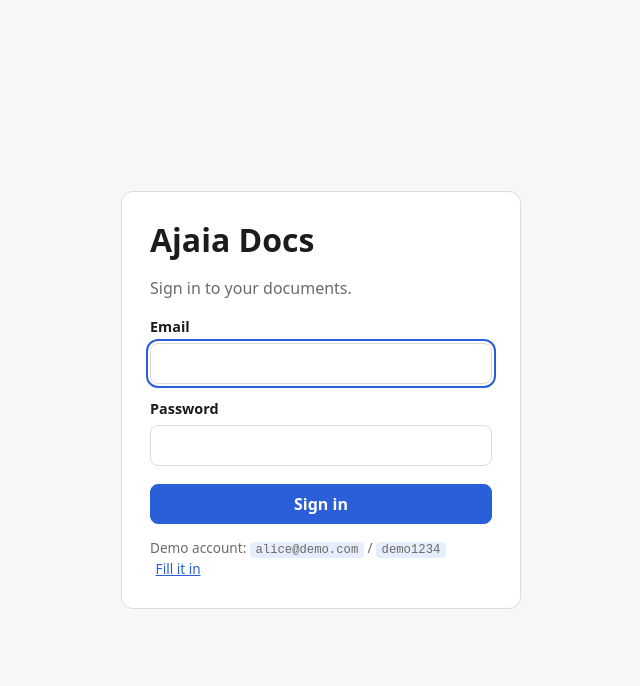
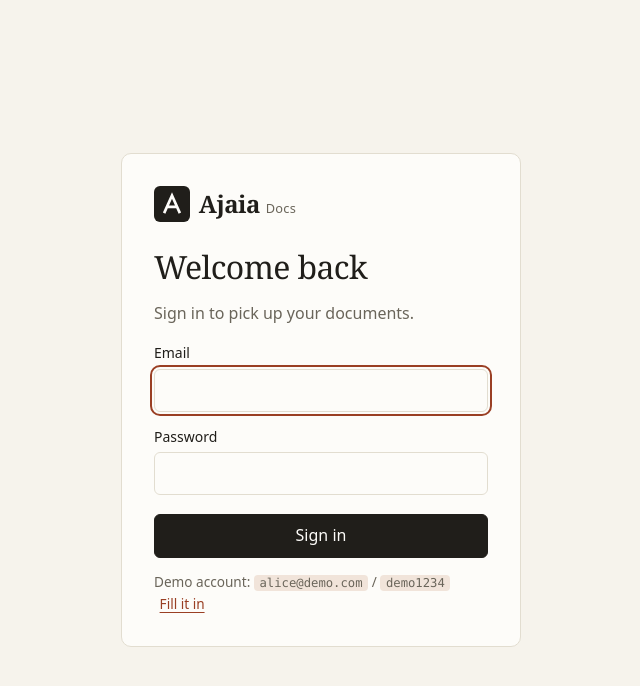
Before and after one commit to eJosR-Coding/ajaia, a React (Vite) app in the folder frontend/: page / in a window 1280 px wide. Shown: the top 686 px of the page, without its empty margins (319-959 px from the left). Built offline with nearby package versions, Linux system fonts and the light colour scheme; no server answers.

Commit message:
feat(web): editorial design tokens, type pairing and wordmark

```diff
--- a/frontend/package.json
+++ b/frontend/package.json
@@ -9,6 +9,8 @@
     "preview": "vite preview"
   },
   "dependencies": {
+    "@fontsource-variable/geist": "^5.3.0",
+    "@fontsource-variable/newsreader": "^5.3.0",
     "@tiptap/extension-underline": "^2.11.0",
     "@tiptap/pm": "^2.11.0",
     "@tiptap/react": "^2.11.0",
--- a/frontend/src/Dashboard.tsx
+++ b/frontend/src/Dashboard.tsx
@@ -1,6 +1,7 @@
 import { ChangeEvent, useCallback, useEffect, useRef, useState } from "react";
 import { api, ApiError, DocMeta, User } from "./api";
 import { navigate } from "./App";
+import Wordmark from "./Wordmark";
 
 function fmt(iso: string | null) {
   if (!iso) return "";
@@ -81,7 +82,7 @@ export default function Dashboard({ user, onLogout }: { user: User; onLogout: ()
   return (
     <div className="page">
       <header className="topbar">
-        <strong className="brand">Ajaia Docs</strong>
+        <Wordmark />
         <span className="spacer" />
         <span className="muted who">{user.name}</span>
         <button onClick={onLogout}>Log out</button>
--- a/frontend/src/Editor.tsx
+++ b/frontend/src/Editor.tsx
@@ -5,6 +5,7 @@ import Underline from "@tiptap/extension-underline";
 import { api, ApiError, Doc, User, VersionMeta } from "./api";
 import { navigate } from "./App";
 import ShareDialog from "./ShareDialog";
+import Wordmark from "./Wordmark";
 
 type Status = "idle" | "saving" | "saved" | "error" | "conflict";
 const AUTOSAVE_MS = 1000;
@@ -29,7 +30,7 @@ export default function EditorPage({ docId, user, onLogout }: { docId: number; u
 
   const bar = (
     <header className="topbar">
-      <a href="#/" className="brand" style={{ color: "inherit", textDecoration: "none" }}>Ajaia Docs</a>
+      <a href="#/" className="brand" aria-label="Ajaia Docs home"><Wordmark /></a>
       <span className="spacer" />
       <span className="muted who">{user.name}</span>
       <button onClick={onLogout}>Log out</button>
--- a/frontend/src/Login.tsx
+++ b/frontend/src/Login.tsx
@@ -1,5 +1,6 @@
 import { FormEvent, useState } from "react";
 import { api, ApiError, User } from "./api";
+import Wordmark from "./Wordmark";
 
 export default function Login({ onLogin }: { onLogin: (u: User) => void }) {
   const [email, setEmail] = useState("");
@@ -23,8 +24,9 @@ export default function Login({ onLogin }: { onLogin: (u: User) => void }) {
   return (
     <main className="center">
       <form className="card login" onSubmit={submit}>
-        <h1>Ajaia Docs</h1>
-        <p className="muted">Sign in to your documents.</p>
+        <Wordmark big />
+        <h1>Welcome back</h1>
+        <p className="muted">Sign in to pick up your documents.</p>
         <label>
           Email
           <input type="email" value={email} autoComplete="username" required autoFocus
--- /dev/null
+++ b/frontend/src/Wordmark.tsx
@@ -0,0 +1,12 @@
+// tiny brand lockup, pure svg so no extra request. mark = letter A cut into an ink tile
+export default function Wordmark({ big = false }: { big?: boolean }) {
+  return (
+    <span className={`wordmark${big ? " big" : ""}`}>
+      <svg width="26" height="26" viewBox="0 0 32 32" aria-hidden="true" focusable="false">
+        <rect width="32" height="32" fill="var(--primary)" />
+        <path d="M9.5 23 16 8.5 22.5 23M12 18.5h8" fill="none" stroke="var(--primary-text)" strokeWidth="2.4" strokeLinecap="square" />
+      </svg>
+      <span className="wordmark-text">Ajaia <span>Docs</span></span>
+    </span>
+  );
+}
--- a/frontend/src/main.tsx
+++ b/frontend/src/main.tsx
@@ -1,6 +1,9 @@
 import React from "react";
 import { createRoot } from "react-dom/client";
 import App from "./App";
+import "@fontsource-variable/geist/wght.css";
+import "@fontsource-variable/newsreader/wght.css";
+import "@fontsource-variable/newsreader/wght-italic.css";
 import "./styles.css";
 
 createRoot(document.getElementById("root")!).render(
--- a/frontend/src/styles.css
+++ b/frontend/src/styles.css
@@ -1,61 +1,85 @@
+/* Ajaia Docs - editorial minimalist. warm paper, ink buttons, one rust accent used sparingly */
 :root {
-  --bg: #f7f7f5; --surface: #fff; --text: #1c1c1a; --muted: #6b6b66; --border: #dcdcd6;
-  --accent: #2b5fd9; --accent-text: #fff; --accent-soft: #e6edfc;
-  --danger: #b3261e; --danger-soft: #fdeceb; --ok: #1e7a46; --warn-soft: #fff4d6; --warn: #7a5b00;
-  --radius: 8px;
-  --topbar-h: 3.1rem; /* single source for the sticky offsets below */
+  --bg: #f6f3ec; --surface: #fdfcf9; --text: #201e1a; --muted: #6a655a; --border: #e2ddd0;
+  --primary: #201e1a; --primary-text: #fdfcf9; --primary-hover: #3a372f;
+  --accent: #9a3f24; --accent-soft: #f1e4da;
+  --danger: #a63228; --danger-soft: #fbe9e6; --ok: #2f6b3f; --warn-soft: #f8efd0; --warn: #6f5200;
+  --scrim: rgba(32, 30, 26, .45);
+  --radius: 6px;
+  --topbar-h: 3.25rem; /* single source for the sticky offsets below */
+  --font-ui: "Geist Variable", system-ui, -apple-system, "Segoe UI", "Helvetica Neue", Arial, sans-serif;
+  --font-serif: "Newsreader Variable", "Iowan Old Style", Georgia, "Times New Roman", serif;
+  --tap: 2.75rem; /* 44px touch floor */
   color-scheme: light dark;
 }
 @media (prefers-color-scheme: dark) {
   :root {
-    --bg: #141413; --surface: #1d1d1b; --text: #ececE8; --muted: #9a9a93; --border: #34342f;
-    --accent: #7ea2f5; --accent-text: #10151f; --accent-soft: #22304f;
-    --danger: #f2a29c; --danger-soft: #3a1f1d; --ok: #7fd1a0; --warn-soft: #3a3010; --warn: #f0d27a;
+    --bg: #161513; --surface: #1e1d1a; --text: #ece8de; --muted: #a29c8f; --border: #35332d;
+    --primary: #ece8de; --primary-text: #161513; --primary-hover: #d4cfc2;
+    --accent: #e0916f; --accent-soft: #3a2a22;
+    --danger: #f0a69d; --danger-soft: #3a1f1c; --ok: #86d1a0; --warn-soft: #382f12; --warn: #ecd07a;
+    --scrim: rgba(0, 0, 0, .6);
   }
 }
 * { box-sizing: border-box; }
 body {
-  margin: 0; background: var(--bg); color: var(--text); line-height: 1.5;
-  font-family: system-ui, -apple-system, "Segoe UI", Roboto, "Helvetica Neue", Arial, sans-serif;
+  margin: 0; background: var(--bg); color: var(--text); line-height: 1.55; font-family: var(--font-ui);
+  -webkit-font-smoothing: antialiased;
 }
-h1, h2, h3 { line-height: 1.25; margin: 0 0 .5rem; }
+h1, h2, h3 { line-height: 1.15; margin: 0 0 .5rem; font-family: var(--font-serif); font-weight: 500; letter-spacing: -.02em; text-wrap: balance; }
+h1 { font-size: clamp(1.9rem, 4vw + 1rem, 2.75rem); }
+h2 { font-size: 1.35rem; }
 .muted { color: var(--muted); }
 .spacer { flex: 1; }
-code { background: var(--accent-soft); padding: .05rem .35rem; border-radius: 4px; font-size: .9em; }
+.sr-only { position: absolute; width: 1px; height: 1px; margin: -1px; padding: 0; overflow: hidden; clip: rect(0 0 0 0); white-space: nowrap; border: 0; }
+code { background: var(--accent-soft); padding: .05rem .35rem; border-radius: 4px; font-size: .9em; font-family: ui-monospace, "SF Mono", Menlo, monospace; }
+::selection { background: var(--accent-soft); color: var(--text); }
+:root { caret-color: var(--accent); }
 
 :focus-visible { outline: 2px solid var(--accent); outline-offset: 2px; }
 
-button, input, select {
-  font: inherit; color: inherit;
+button, input, select { font: inherit; color: inherit; }
+button {
+  background: transparent; border: 1px solid var(--border); border-radius: var(--radius);
+  padding: .45rem .9rem; cursor: pointer; transition: background-color .15s, border-color .15s, transform .1s;
 }
-button {
-  background: var(--surface); border: 1px solid var(--border); border-radius: var(--radius);
-  padding: .45rem .85rem; cursor: pointer;
-}
-button:hover:not(:disabled) { border-color: var(--muted); }
-button:disabled { opacity: .55; cursor: not-allowed; }
-button.primary { background: var(--accent); color: var(--accent-text); border-color: var(--accent); font-weight: 600; }
-button.link { border: 0; background: none; color: var(--accent); padding: 0 .35rem; text-decoration: underline; }
+button:hover:not(:disabled) { border-color: var(--text); }
+button:active:not(:disabled) { transform: scale(.98); }
+button:disabled { opacity: .5; cursor: not-allowed; }
+button.primary { background: var(--primary); color: var(--primary-text); border-color: var(--primary); font-weight: 500; }
+button.primary:hover:not(:disabled) { background: var(--primary-hover); border-color: var(--primary-hover); }
+button.link { border: 0; background: none; color: var(--accent); padding: 0 .35rem; text-decoration: underline; text-underline-offset: .2em; }
 input[type="text"], input[type="email"], input[type="password"] {
-  width: 100%; padding: .55rem .7rem; background: var(--surface);
+  width: 100%; padding: .6rem .75rem; background: var(--surface);
   border: 1px solid var(--border); border-radius: var(--radius);
 }
-label { display: block; font-size: .9rem; font-weight: 600; margin-bottom: .9rem; }
+input::placeholder { color: var(--muted); opacity: .8; }
+label { display: block; font-size: .875rem; font-weight: 500; margin-bottom: .9rem; }
 label input { margin-top: .3rem; font-weight: 400; }
 
 .error { color: var(--danger); background: var(--danger-soft); padding: .5rem .75rem; border-radius: var(--radius); margin: .75rem 0; }
+.error.wide { max-width: 860px; margin: .5rem auto 0; }
 .center { min-height: 100vh; display: grid; place-items: center; padding: 1rem; }
-.card { background: var(--surface); border: 1px solid var(--border); border-radius: 12px; padding: 1.75rem; }
+.card { background: var(--surface); border: 1px solid var(--border); border-radius: 10px; padding: 2rem; }
 .login { width: min(400px, 100%); }
-.login .primary { width: 100%; margin-top: .25rem; }
+.login .primary { width: 100%; margin-top: .25rem; min-height: var(--tap); }
+.login h1 { margin-top: 1.25rem; font-size: 2rem; }
 .hint { font-size: .85rem; color: var(--muted); margin-bottom: 0; }
 
+/* wordmark: serif "Ajaia" + quiet sans "Docs" next to a tiny ink tile */
+.wordmark { display: inline-flex; align-items: center; gap: .55rem; color: inherit; text-decoration: none; }
+.wordmark svg { flex: none; border-radius: 6px; }
+.wordmark-text { font-family: var(--font-serif); font-size: 1.2rem; font-weight: 600; letter-spacing: -.02em; line-height: 1; }
+.wordmark-text span { font-family: var(--font-ui); font-size: .8rem; font-weight: 500; letter-spacing: .02em; color: var(--muted); }
+.wordmark.big svg { width: 2.25rem; height: 2.25rem; }
+.wordmark.big .wordmark-text { font-size: 1.5rem; }
+
+.brand { color: inherit; text-decoration: none; }
 .topbar {
   display: flex; align-items: center; gap: .75rem; padding: .6rem 1rem;
   background: var(--surface); border-bottom: 1px solid var(--border); position: sticky; top: 0; z-index: 5;
   min-height: var(--topbar-h);
 }
-.brand { font-size: 1.05rem; }
 .who { font-size: .9rem; }
 .container { max-width: 760px; margin: 0 auto; padding: 1.5rem 1rem 3rem; }
 .actions { display: flex; gap: .6rem; flex-wrap: wrap; margin-bottom: .5rem; }
```
Also changed, not shown: frontend/index.html (+3 -0 lines), 1 other file (tests, documents, lock files or other folders).
